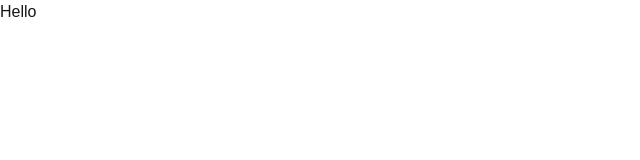
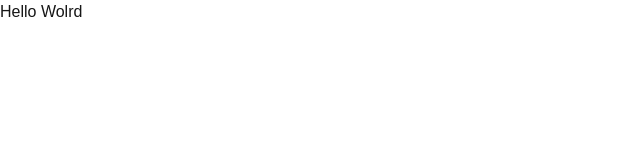
Before and after one commit to Noname01908/Admin-Panel, a Next.js app: page / in a window 1280 px wide. Shown: the top 160 px of the page, without its empty margins (0-640 px from the left). Built offline with nearby package versions, Linux system fonts and the light colour scheme.

Commit message:
Menambahkan folder_saya

```diff
--- a/src/app/page.tsx
+++ b/src/app/page.tsx
@@ -1,7 +1,10 @@
 import Image from "next/image";
+import Test from "./test"
 
 export default function Home() {
   return (
-      <main>Hello</main>
+      <main>
+        <Test/>
+      </main>
   );
 }
```
